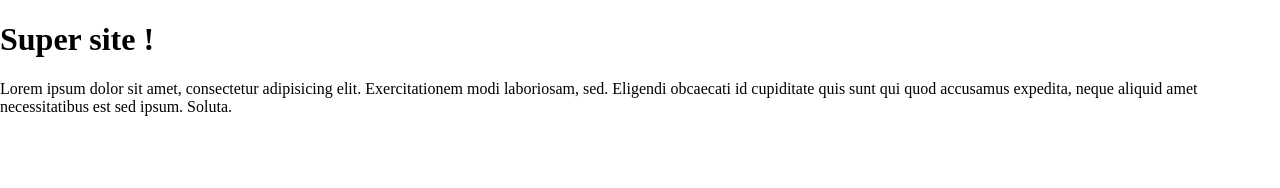
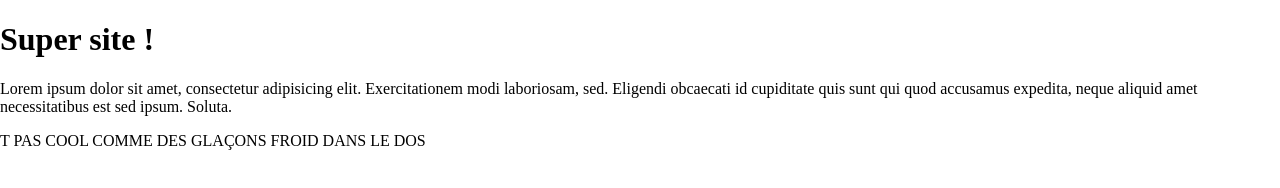
Before and after one commit to lemulch/lemulch, a plain HTML site: page index.html in a window 1280 px wide. Drawn offline with nearby package versions, Linux system fonts and the light colour scheme.

Commit message:
Changement de qlqes lignes dans l'HTML

```diff
--- a/index.html
+++ b/index.html
@@ -3,13 +3,14 @@
 
 <head>
     <meta charset="utf-8">
-    <title>Mon super site</title>
+    <title>Wallah QLF</title>
     <link rel="stylesheet" href="normalize.css" type="text/css"
 </head>
 
     <body>
         <h1>Super site !</h1>
         <p>Lorem ipsum dolor sit amet, consectetur adipisicing elit. Exercitationem modi laboriosam, sed. Eligendi obcaecati id cupiditate quis sunt qui quod accusamus expedita, neque aliquid amet necessitatibus est sed ipsum. Soluta.</p>
+        <p>T PAS COOL COMME DES GLAÇONS FROID DANS LE DOS</p>
     </body>
 
 </html>
```
